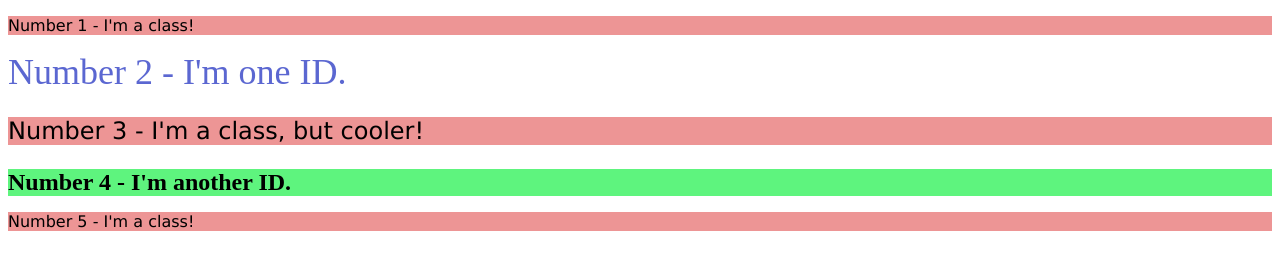
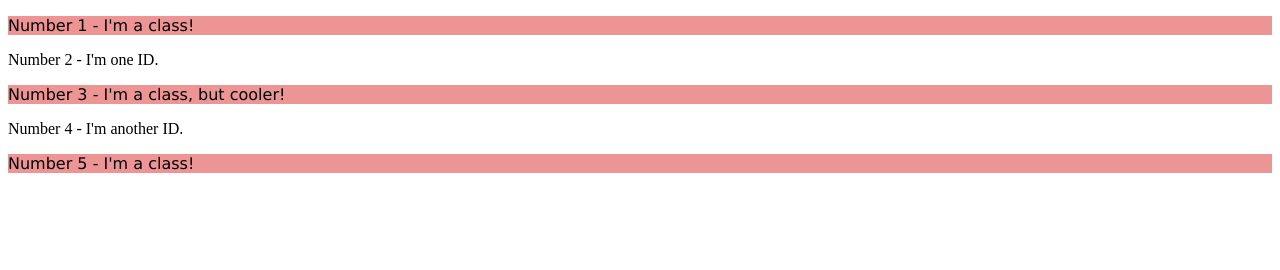
Before and after one commit to Seabum17/css02, a plain HTML site: page index.html in a window 1280 px wide. Drawn offline with Linux system fonts and the light colour scheme.

Commit message:
Add replace class with id, move inline to styles

```diff
--- a/index.html
+++ b/index.html
@@ -9,10 +9,10 @@
 
     </head>
     <body>
-        <p>Number 1 - I'm a class!</p>
-        <div class="Number2">Number 2 - I'm one ID.</div>
-        <p style="font-size: 24px;">Number 3 - I'm a class, but cooler!</p>
-        <div class="Number4">Number 4 - I'm another ID.</div>
-        <p>Number 5 - I'm a class!</p>
+        <p class="classy">Number 1 - I'm a class!</p>
+        <div id="Number2">Number 2 - I'm one ID.</div>
+        <p class="classy cooler">Number 3 - I'm a class, but cooler!</p>
+        <div id="Number4">Number 4 - I'm another ID.</div>
+        <p class="classy">Number 5 - I'm a class!</p>
     </body>
 </html>
```
